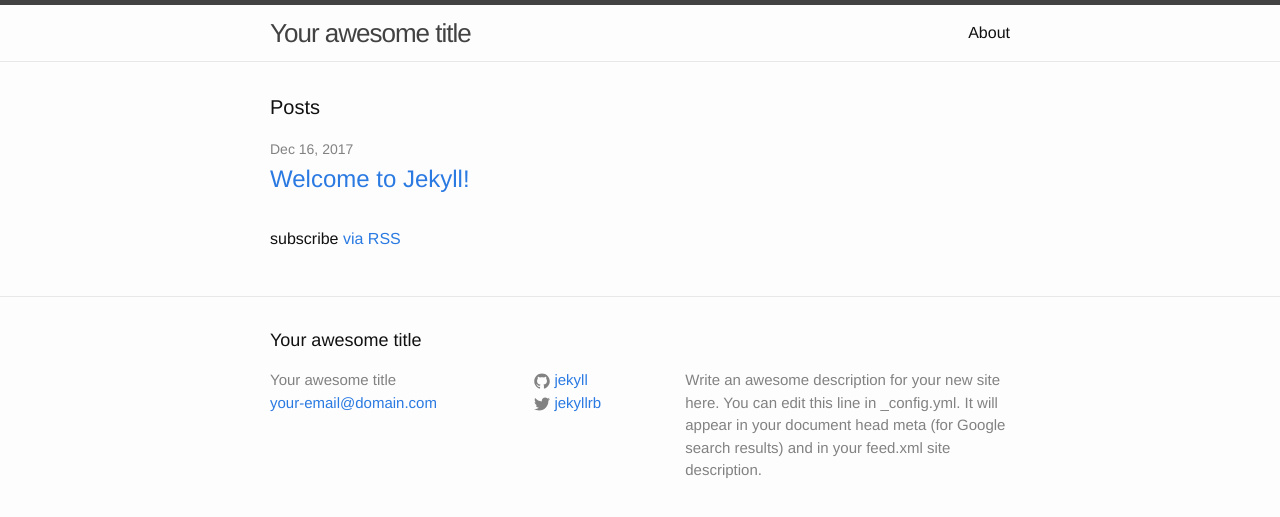
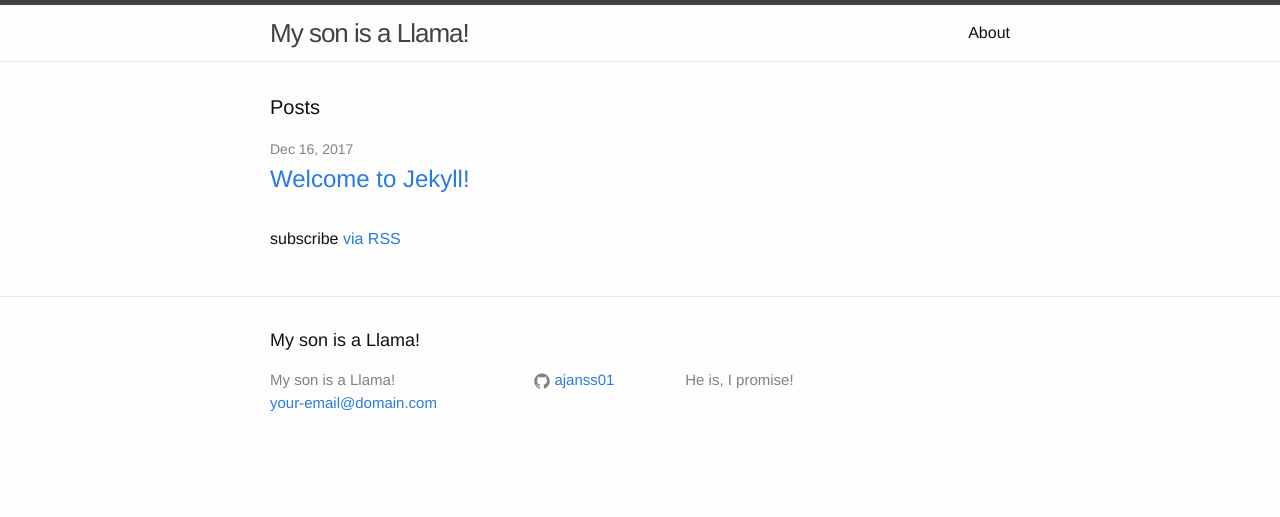
Before and after one commit to ajanss01/ajanss.github.io, a Jekyll site: the page built from index.html, in a window 1280 px wide. Shown: the top 517 px of the page. Built offline with Jekyll 4.4.1, drawn with Linux system fonts in a browser that asks for light colours.

Commit message:
Update _config.yml

```diff
--- a/_config.yml
+++ b/_config.yml
@@ -6,16 +6,14 @@
 # 'jekyll serve'. If you change this file, please restart the server process.
 
 # Site settings
-title: Your awesome title
+title: My son is a Llama!
 email: your-email@domain.com
 description: > # this means to ignore newlines until "baseurl:"
-  Write an awesome description for your new site here. You can edit this
-  line in _config.yml. It will appear in your document head meta (for
-  Google search results) and in your feed.xml site description.
+  He is, I promise!
 baseurl: "" # the subpath of your site, e.g. /blog
-url: "http://yourdomain.com" # the base hostname & protocol for your site
-twitter_username: jekyllrb
-github_username:  jekyll
+url: "https://ajanss01.github.io/" # the base hostname & protocol for your site
+twitter_username:
+github_username:  ajanss01
 
 # Build settings
 markdown: kramdown
```
